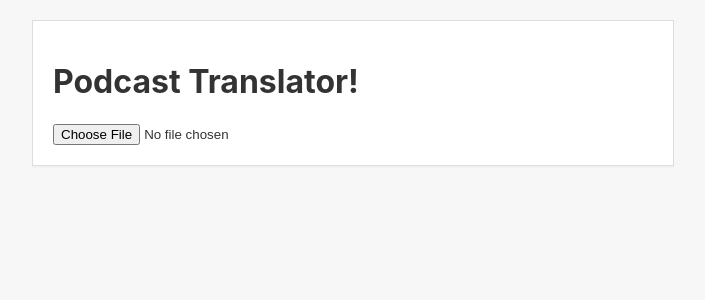
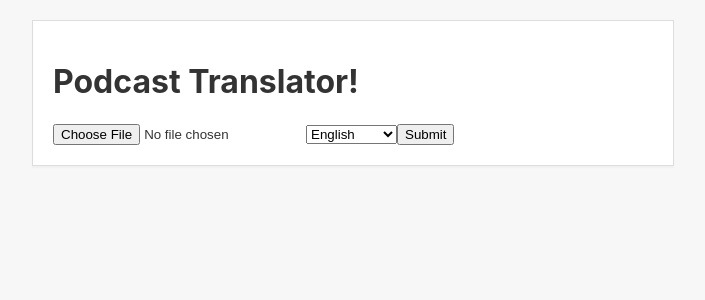
Before and after one commit to melkes/capstone-proposal, a React (Create React App) app in the folder podcast-translation-app/: page / in a window 1280 px wide. Shown: the top 300 px of the page, without its empty margins (287-992 px from the left). Built offline with nearby package versions, Linux system fonts and the light colour scheme.

Commit message:
Add language selector to form

```diff
--- a/podcast-translation-app/src/components/PodcastForm.js
+++ b/podcast-translation-app/src/components/PodcastForm.js
@@ -3,19 +3,24 @@ import React, { useState } from "react";
 function PodcastForm() {
 
   const [podcastData, setPodcastData] = useState(""); // initialize state
+  const [language, setLanguage] = useState("en"); // initialize state, default to english
 
   const handleSubmit = (event) => {
     event.preventDefault();
-    console.log(podcastData); // log state
+    console.log(podcastData, language); // log state
   }
 
   const handleChange = (event) => {
-    setPodcastData(event.target.value); // update state
+    setPodcastData(event.target.files[0]); // update state with file
+  }
+
+  const handleLanguageChange = (event) => {
+    setLanguage(event.target.value); // update state with language choice
   }
 
   return (
     <div>
-      <form onSubmit={handleSubmit}>
+      <form onSubmit={handleSubmit} className="podcast-form"> {/* To do: add styles for this */}
         <input
           type="file"
           name="podcastData"
@@ -23,6 +28,25 @@ function PodcastForm() {
           value={podcastData} // set value
           onChange={handleChange} // update state when changed
           />
+        <select
+          name="language"
+          value={language} // set value
+          onChange={handleLanguageChange} // update state when changed
+        >
+          <option value="en">English</option>
+          <option value="es">Spanish</option>
+          <option value="fr">French</option>
+          <option value="de">German</option>
+          <option value="it">Italian</option>
+          <option value="pt">Portuguese</option>
+          <option value="zh">Chinese</option>
+          <option value="ja">Japanese</option>
+          <option value="ko">Korean</option>
+          <option value="ar">Arabic</option>
+          <option value="ru">Russian</option>
+          <option value="hi">Hindi</option>
+        </select>
+        <input type="submit" value="Submit" />
       </form>
     </div>
   );
```
